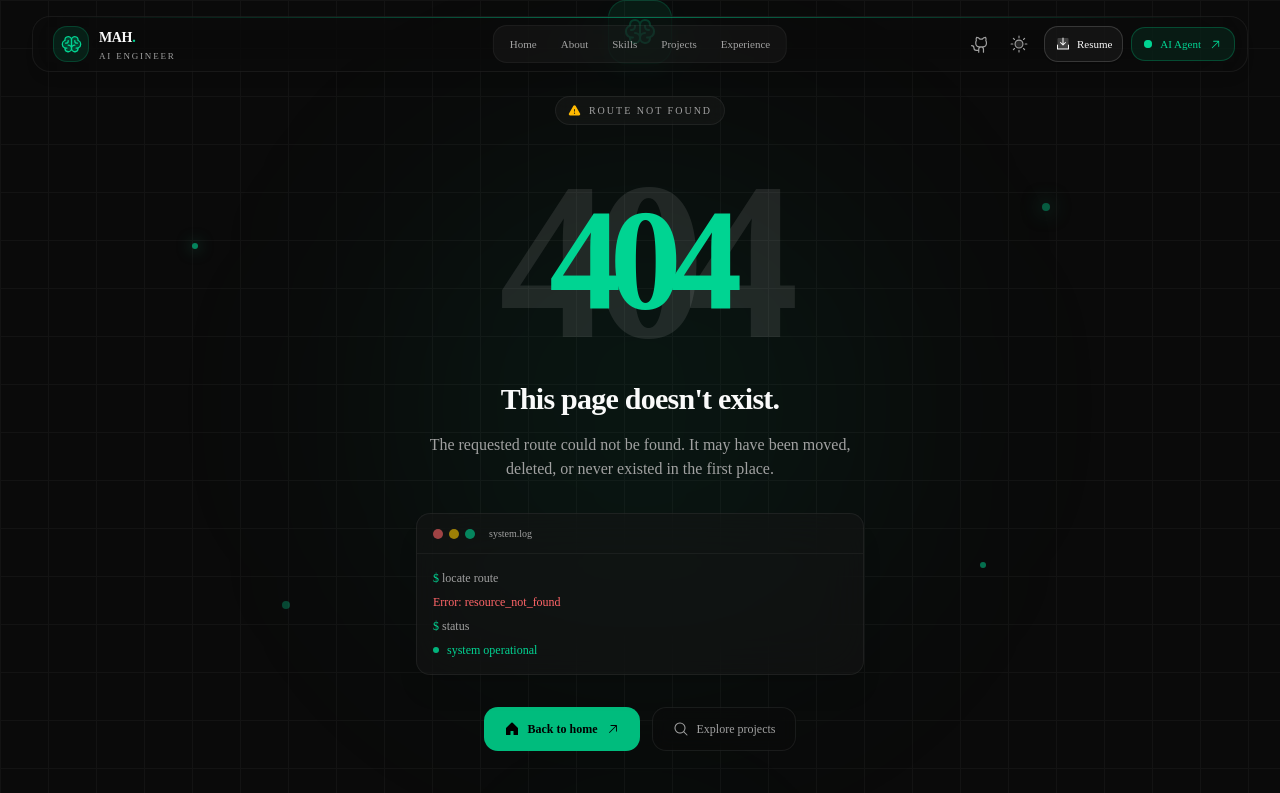
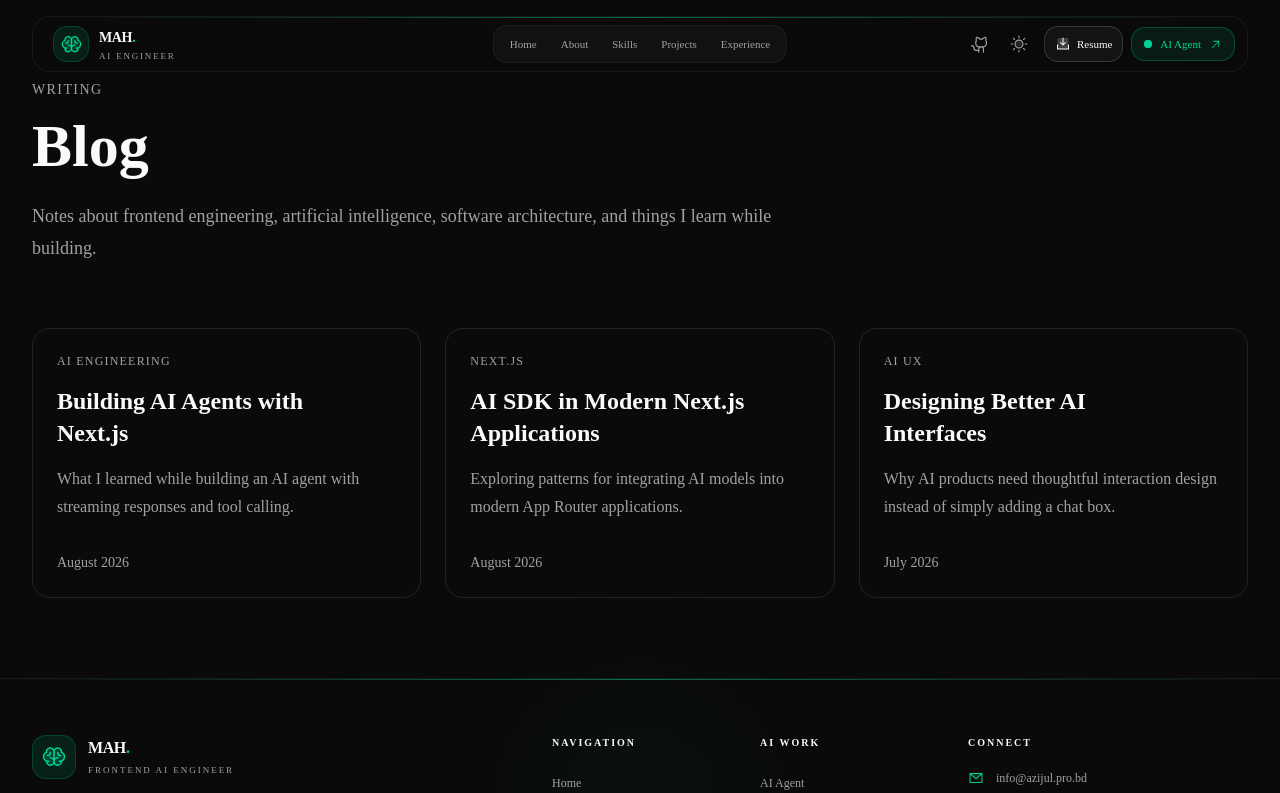
Before and after one commit to azijulhakimbd/Portfolio, a Next.js app: page /blog in a window 1280 px wide. Before the commit this address had no page. Shown: the top 793 px of the page. Built offline with nearby package versions, Linux system fonts and the light colour scheme.

Commit message:
feat:blog page add

```diff
--- /dev/null
+++ b/app/blog/[slug]/page.tsx
@@ -0,0 +1,93 @@
+import Link from "next/link";
+import { ArrowLeft } from "lucide-react";
+
+type BlogPageProps = {
+  params: Promise<{ slug: string }>;
+};
+
+const posts: Record<
+  string,
+  {
+    title: string;
+    category: string;
+    date: string;
+    content: string[];
+  }
+> = {
+  "building-ai-agents": {
+    title: "Building AI Agents with Next.js",
+    category: "AI Engineering",
+    date: "August 2026",
+    content: [
+      "AI agents are an exciting evolution of traditional chat interfaces. Instead of only generating text, an agent can decide when it needs a tool and use that tool to accomplish a task.",
+      "Next.js provides a strong foundation for building these applications because the App Router makes it easy to combine server-side functionality with interactive client components.",
+      "The most important lesson is that the model should not be treated as the entire application. Good agent architecture requires clear tools, validation, error handling, and a predictable user experience.",
+    ],
+  },
+  "ai-sdk-nextjs": {
+    title: "AI SDK in Modern Next.js Applications",
+    category: "Next.js",
+    date: "August 2026",
+    content: [
+      "Modern AI applications need more than an API call. They need streaming, structured messages, tool calls, state management, and a user interface that communicates model activity clearly.",
+      "The combination of Next.js and an AI SDK makes these patterns much easier to implement while keeping the application type-safe.",
+    ],
+  },
+  "designing-ai-interfaces": {
+    title: "Designing Better AI Interfaces",
+    category: "AI UX",
+    date: "July 2026",
+    content: [
+      "A good AI interface should make the user's goal easier, not simply place a chatbot in the middle of an existing product.",
+      "Useful AI interfaces communicate progress, tool usage, errors, and results in a way users can understand.",
+    ],
+  },
+};
+
+export default async function BlogDetailsPage({ params }: BlogPageProps) {
+  const { slug } = await params;
+  const post = posts[slug];
+
+  if (!post) {
+    return (
+      <main className="mx-auto max-w-4xl px-6 py-20">
+        <h1 className="text-4xl font-bold">Post not found</h1>
+      </main>
+    );
+  }
+
+  return (
+    <main className="mx-auto max-w-3xl px-6 py-20 lg:px-8">
+      <Link
+        href="/blog"
+        className="inline-flex items-center gap-2 text-sm text-muted-foreground"
+      >
+        <ArrowLeft className="size-4" />
+        Back to blog
+      </Link>
+
+      <article className="mt-12">
+        <p className="text-sm uppercase tracking-widest text-muted-foreground">
+          {post.category}
+        </p>
+
+        <h1 className="mt-4 text-4xl font-bold tracking-tight sm:text-6xl">
+          {post.title}
+        </h1>
+
+        <p className="mt-5 text-sm text-muted-foreground">{post.date}</p>
+
+        <div className="mt-12 space-y-7">
+          {post.content.map((paragraph) => (
+            <p
+              key={paragraph}
+              className="text-lg leading-8 text-muted-foreground"
+            >
+              {paragraph}
+            </p>
+          ))}
+        </div>
+      </article>
+    </main>
+  );
+}
--- /dev/null
+++ b/app/blog/page.tsx
@@ -0,0 +1,73 @@
+import Link from "next/link";
+import { ArrowUpRight } from "lucide-react";
+
+const posts = [
+  {
+    slug: "building-ai-agents",
+    title: "Building AI Agents with Next.js",
+    excerpt:
+      "What I learned while building an AI agent with streaming responses and tool calling.",
+    date: "August 2026",
+    category: "AI Engineering",
+  },
+  {
+    slug: "ai-sdk-nextjs",
+    title: "AI SDK in Modern Next.js Applications",
+    excerpt:
+      "Exploring patterns for integrating AI models into modern App Router applications.",
+    date: "August 2026",
+    category: "Next.js",
+  },
+  {
+    slug: "designing-ai-interfaces",
+    title: "Designing Better AI Interfaces",
+    excerpt:
+      "Why AI products need thoughtful interaction design instead of simply adding a chat box.",
+    date: "July 2026",
+    category: "AI UX",
+  },
+];
+
+export default function BlogPage() {
+  return (
+    <main className="mx-auto max-w-7xl px-6 py-20 lg:px-8">
+      <header className="max-w-3xl">
+        <p className="text-sm uppercase tracking-widest text-muted-foreground">
+          Writing
+        </p>
+
+        <h1 className="mt-4 text-4xl font-bold sm:text-6xl">Blog</h1>
+
+        <p className="mt-6 text-lg leading-8 text-muted-foreground">
+          Notes about frontend engineering, artificial intelligence, software
+          architecture, and things I learn while building.
+        </p>
+      </header>
+
+      <section className="mt-16 grid gap-6 md:grid-cols-2 lg:grid-cols-3">
+        {posts.map((post) => (
+          <Link
+            key={post.slug}
+            href={`/blog/${post.slug}`}
+            className="group rounded-2xl border p-6 transition hover:-translate-y-1 hover:shadow-lg"
+          >
+            <p className="text-xs font-medium uppercase tracking-widest text-muted-foreground">
+              {post.category}
+            </p>
+
+            <h2 className="mt-4 flex items-start justify-between gap-4 text-2xl font-semibold">
+              {post.title}
+              <ArrowUpRight className="size-5 shrink-0 opacity-0 transition group-hover:opacity-100" />
+            </h2>
+
+            <p className="mt-4 leading-7 text-muted-foreground">
+              {post.excerpt}
+            </p>
+
+            <p className="mt-8 text-sm text-muted-foreground">{post.date}</p>
+          </Link>
+        ))}
+      </section>
+    </main>
+  );
+}
```
